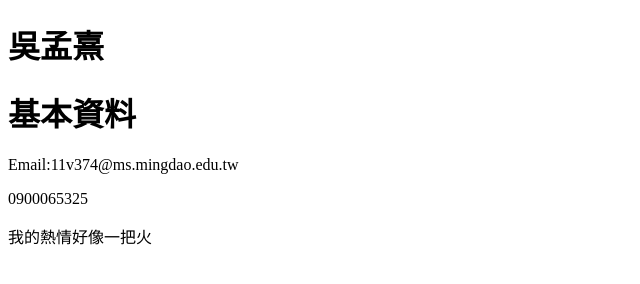
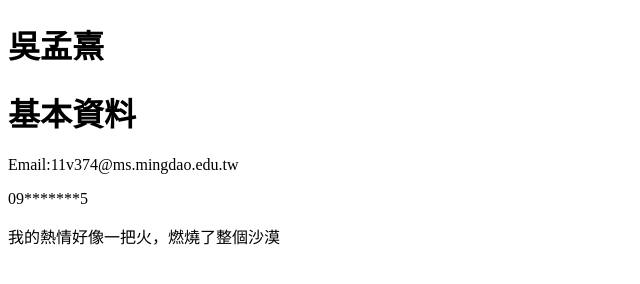
Before and after one commit to Earth-Leon/Earth-Leon.github.io, a plain HTML site: page index.html in a window 1280 px wide. Shown: the whole page, without its empty margins (0-640 px from the left). Drawn offline with Linux system fonts and the light colour scheme.

Commit message:
update file
add some word

```diff
--- a/index.html
+++ b/index.html
@@ -11,10 +11,10 @@
     <div>
         <h1>基本資料</h1>
         <p>Email:11v374@ms.mingdao.edu.tw</p>
-        <p>0900065325</p>
+        <p>09*******5</p>
     </div>
     <div>
-        <p>我的熱情好像一把火</p>
+        <p>我的熱情好像一把火，燃燒了整個沙漠</p>
     </div>
 </body>
 </html>
```
